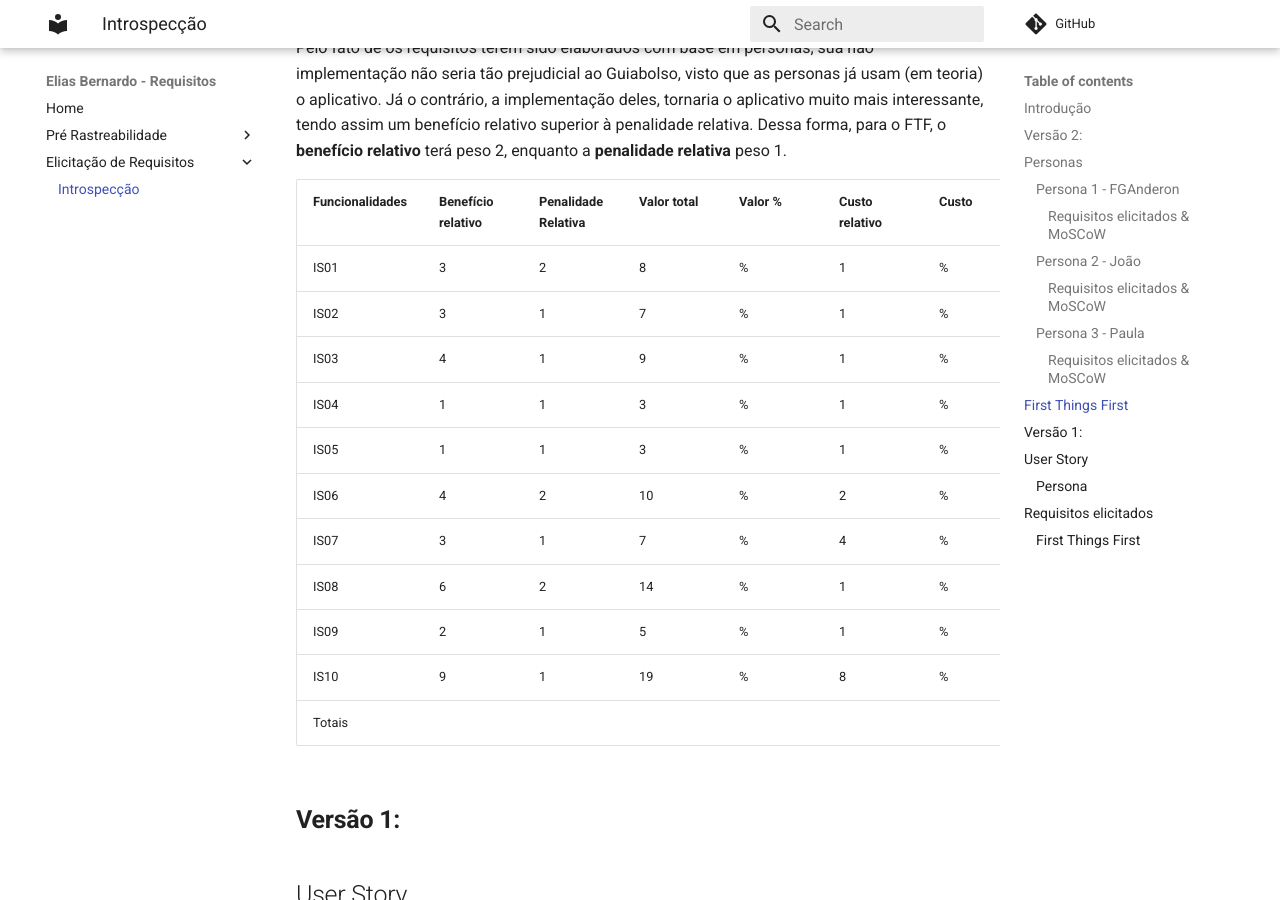
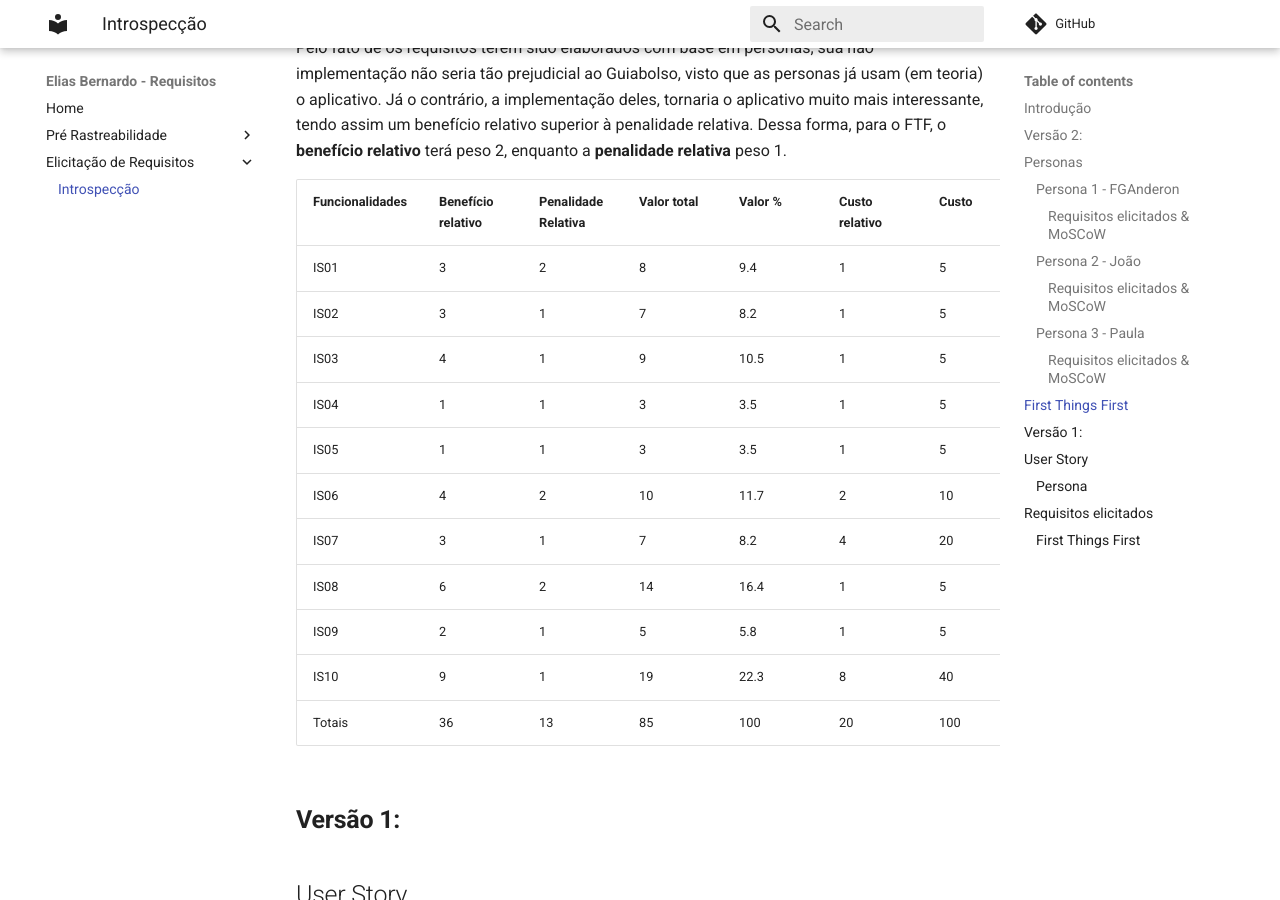
Before and after one commit to ebmm01/Requisitos-2019.1, an MkDocs documentation site: the page built from docs/elicitacao/introspeccao.md, in a window 1280 px wide and 900 px high, scrolled down 3826 px. Built offline with MkDocs 1.6.1 and Material for MkDocs 9.7.7, drawn with Linux system fonts in a browser that asks for light colours; comment, search, counter and statistics services are not loaded; old or Windows-style settings are respelled for this version of MkDocs.

Commit message:
Atualizando tabela FTF

```diff
--- a/docs/elicitacao/introspeccao.md
+++ b/docs/elicitacao/introspeccao.md
@@ -92,17 +92,17 @@
 
 | Funcionalidades | Benefício relativo | Penalidade Relativa | Valor total | Valor % | Custo relativo | Custo | Risco relativo | Risco % | Prioridade |
 |--|--|--|--|--|--|--|--|--|--|
-| IS01 | 3 | 2 | 8 | % | 1 | % | 1 | % | |
-| IS02 | 3 | 1 | 7 | % | 1 | % | 1 | % | |
-| IS03 | 4 | 1 | 9 | % | 1 | % | 1 | % | |
-| IS04 | 1 | 1 | 3 | % | 1 | % | 1 | % | |
-| IS05 | 1 | 1 | 3 | % | 1 | % | 4 | % | |
-| IS06 | 4 | 2 | 10 | % | 2 | % | 2 | % | |
-| IS07 | 3 | 1 | 7 | % | 4 | % | 4 | % | |
-| IS08 | 6 | 2 | 14 | % | 1 | % | 3 | % | |
-| IS09 | 2 | 1 | 5 | % | 1 | % | 1 | % | |
-| IS10 | 9 | 1 | 19 | % | 8 | % | 5 | % | |
-| Totais |  |  |  |  |  |  |  |  |  |
+| IS01 | 3 | 2 | 8 | 9.4 | 1 | 5 | 1 | 4.3 | 0.773 |
+| IS02 | 3 | 1 | 7 | 8.2 | 1 | 5 | 1 | 4.3 | 0.674 |
+| IS03 | 4 | 1 | 9 | 10.5 | 1 | 5 | 1 | 4.3 | 0.864 |
+| IS04 | 1 | 1 | 3 | 3.5 | 1 | 5 | 1 | 4.3 | 0.288 |
+| IS05 | 1 | 1 | 3 | 3.5 | 1 | 5 | 4 | 17.3 | 0.187 |
+| IS06 | 4 | 2 | 10 | 11.7 | 2 | 10 | 2 | 8.6 | 0.481 |
+| IS07 | 3 | 1 | 7 | 8.2 | 4 | 20 | 4 | 17.3 | 0.168 |
+| IS08 | 6 | 2 | 14 | 16.4 | 1 | 5 | 3 | 13 | 0.993 |
+| IS09 | 2 | 1 | 5 | 5.8 | 1 | 5 | 1 | 4.3 | 0.477 |
+| IS10 | 9 | 1 | 19 | 22.3 | 8 | 40 | 5 | 21.7 | 0.245 |
+| Totais | 36 | 13 | 85 | 100 | 20 | 100 | 23 | 100 |  |
 
 ## **Versão 1:**
 
```
